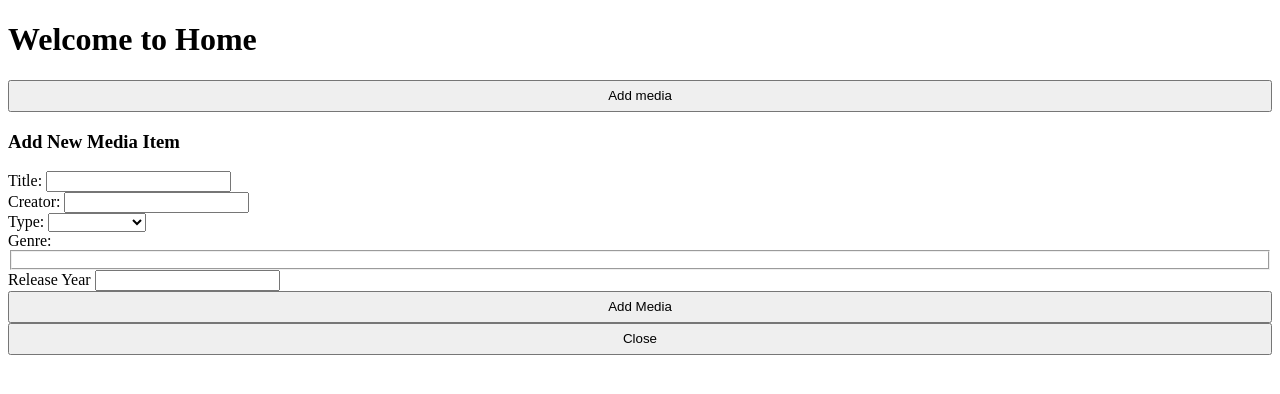
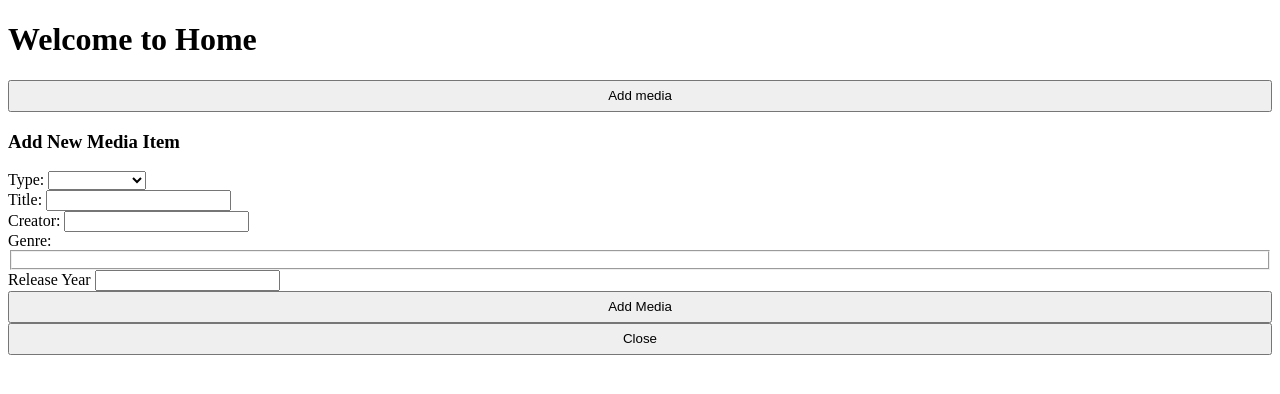
Before and after one commit to gtstarnes/SvelteLibrary, a SvelteKit app: page / in a window 1280 px wide. Shown: the top 394 px of the page. Built offline with nearby package versions, Linux system fonts and the light colour scheme.

Commit message:
moved type input to top / added comment for imports

```diff
--- a/src/components/MediaInfo.svelte
+++ b/src/components/MediaInfo.svelte
@@ -1,4 +1,5 @@
 <script lang="ts">
+    //component imports
     import Add from "./Add.svelte";
 
     let mediaType = "";
@@ -7,14 +8,6 @@
 <div>
     <h3>Add New Media Item</h3>
     <form>
-        <div>
-            <label for="title">Title: </label>
-            <input id="title" name="title" type="text" />
-        </div>
-        <div>
-            <label for="creator">Creator: </label>
-            <input id="creator" name="creator" type="text" />
-        </div>
         <div>
             <label for="type">Type: </label>
             <select name="type" id="type" bind:value={mediaType}>
@@ -27,6 +20,15 @@
                 <option value="Board Game">Board Game</option>
             </select>
         </div>
+        <div>
+            <label for="title">Title: </label>
+            <input id="title" name="title" type="text" />
+        </div>
+        <div>
+            <label for="creator">Creator: </label>
+            <input id="creator" name="creator" type="text" />
+        </div>
+
         <div>
             <label for="genre">Genre: </label>
             <fieldset>
```
